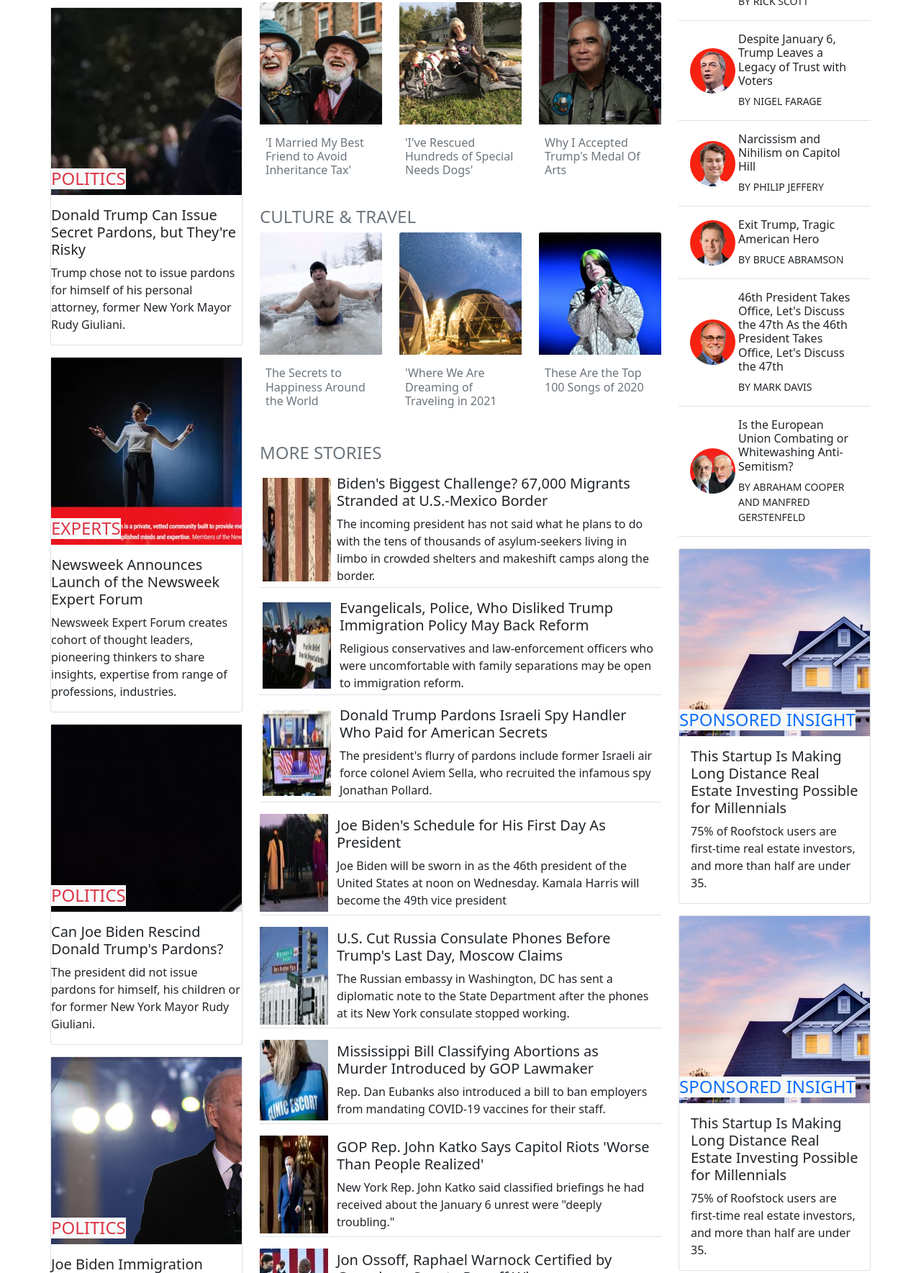
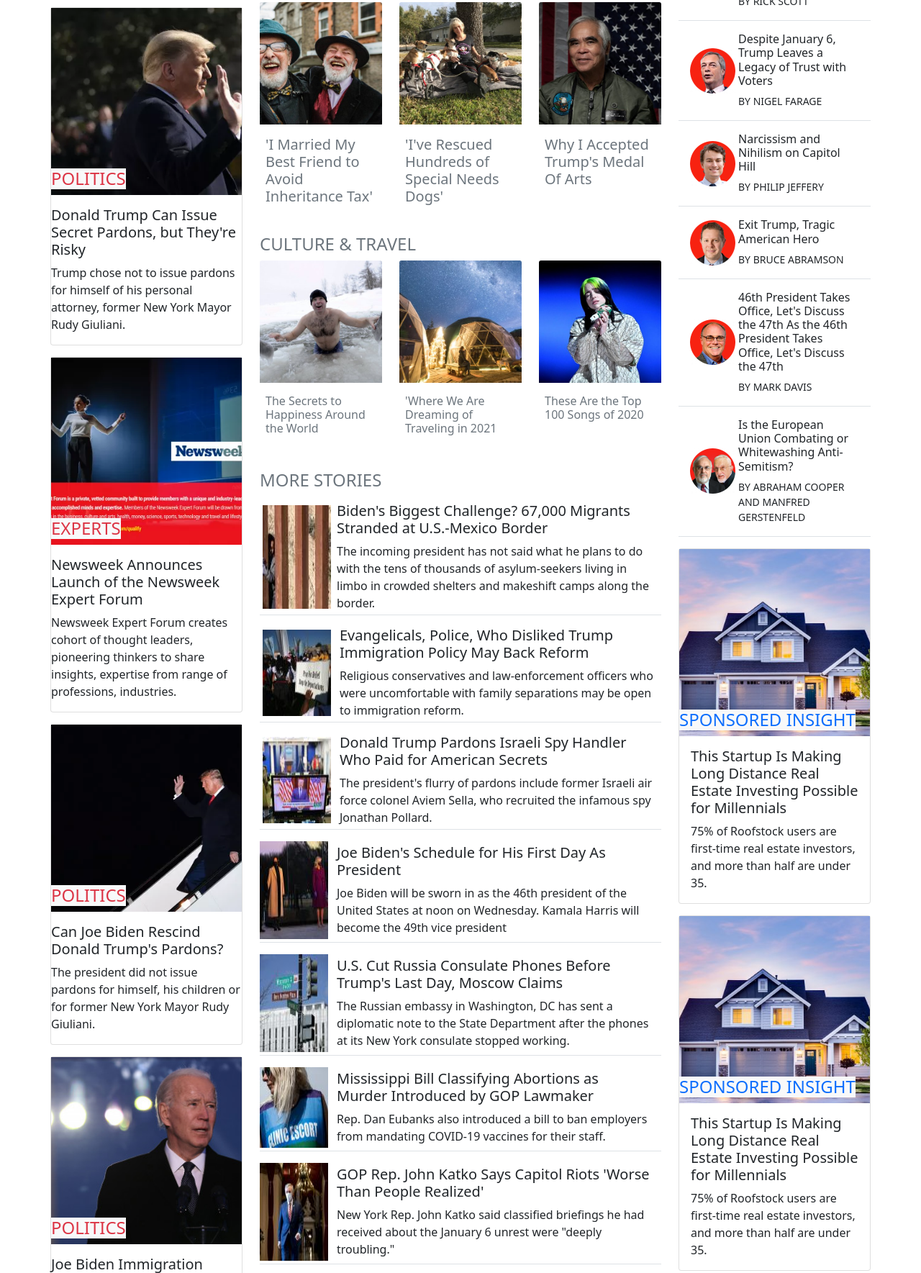
Before and after one commit to sjcco/Newsweek-replica, a plain HTML site: page index.html in a window 1280 px wide. Shown: the part 800-2569 px from the top of the page at 72% size. Drawn offline with nearby package versions, Linux system fonts and the light colour scheme.

Commit message:
update
fixed linter error
fixed 1st column img display error

```diff
--- a/index.html
+++ b/index.html
@@ -92,7 +92,7 @@
             <div class="d-flex flex-column">
               <div class="card my-2">
                 <div
-                  class="img-trump position-relative"
+                  class="c-bg-img position-relative"
                   style="
                     background-image: url('assets/images/donald-trump.png');
                     min-height: 260px;
@@ -113,7 +113,7 @@
               </div>
               <div class="card my-2">
                 <div
-                  class="img-trump position-relative"
+                  class="c-bg-img position-relative"
                   style="
                     background-image: url('assets/images/featured-2.png');
                     min-height: 260px;
@@ -135,7 +135,7 @@
               </div>
               <div class="card my-2">
                 <div
-                  class="img-trump position-relative"
+                  class="c-bg-img position-relative"
                   style="
                     background-image: url('assets/images/featured-3.png');
                     min-height: 260px;
@@ -158,7 +158,7 @@
               </div>
               <div class="card my-2">
                 <div
-                  class="img-trump position-relative"
+                  class="c-bg-img position-relative"
                   style="
                     background-image: url('assets/images/featured-4.png');
                     min-height: 260px;
@@ -180,7 +180,7 @@
               </div>
               <div class="card my-2">
                 <div
-                  class="img-trump position-relative"
+                  class="c-bg-img position-relative"
                   style="
                     background-image: url('assets/images/featured-5.png');
                     min-height: 260px;
@@ -202,7 +202,7 @@
               </div>
               <div class="card my-2">
                 <div
-                  class="img-trump position-relative"
+                  class="c-bg-img position-relative"
                   style="
                     background-image: url('assets/images/sponsored-1.png');
                     min-height: 260px;
@@ -228,7 +228,7 @@
               </div>
               <div class="card my-2">
                 <div
-                  class="img-trump position-relative"
+                  class="c-bg-img position-relative"
                   style="
                     background-image: url('assets/images/sponsored-2.png');
                     min-height: 260px;
@@ -253,7 +253,7 @@
               </div>
               <div class="card my-2">
                 <div
-                  class="img-trump position-relative"
+                  class="c-bg-img position-relative"
                   style="
                     background-image: url('assets/images/sponsored-3.png');
                     min-height: 260px;
@@ -278,7 +278,7 @@
               </div>
               <div class="card my-2">
                 <div
-                  class="img-trump position-relative"
+                  class="c-bg-img position-relative"
                   style="
                     background-image: url('assets/images/sponsored-4.png');
                     min-height: 260px;
@@ -325,19 +325,19 @@
               <div class="col">
                 <img src="assets/images/myturn1.jpg" class="card-img-top" alt="Men hugging">
                 <div class="card-body px-0 mx-0">
-                  <h6 class="card-title text-muted px-0 mx-2 text-left">'I Married My Best Friend to Avoid Inheritance Tax'</h5>
+                  <h5 class="card-title text-muted px-0 mx-2 text-left">'I Married My Best Friend to Avoid Inheritance Tax'</h5>
                 </div>
               </div>
               <div class="col">
                 <img src="assets/images/myturn2.jpg" class="card-img-top" alt="Woman with dogs">
                 <div class="card-body px-0 mx-0">
-                  <h6 class="card-title text-muted px-0 mx-2 text-left">'I've Rescued Hundreds of Special Needs Dogs'</h5>
+                  <h5 class="card-title text-muted px-0 mx-2 text-left">'I've Rescued Hundreds of Special Needs Dogs'</h5>
                 </div>
               </div>
               <div class="col">
                 <img src="assets/images/myturn3.jpg" class="card-img-top" alt="Soldier smiling">
                 <div class="card-body px-0 mx-0">
-                  <h6 class="card-title text-muted px-0 mx-2 text-left">Why I Accepted Trump's Medal Of Arts</h5>
+                  <h5 class="card-title text-muted px-0 mx-2 text-left">Why I Accepted Trump's Medal Of Arts</h5>
                 </div>
               </div>
             </div>
@@ -606,7 +606,7 @@
 
           <div class="card my-3 ">
             <div
-              class="img-trump position-relative"
+              class="c-bg-img position-relative"
               style="
                 background-image: url('assets/images/sponsored-4.png');
                 min-height: 260px;
@@ -632,7 +632,7 @@
 
           <div class="card my-3">
             <div
-              class="img-trump position-relative"
+              class="c-bg-img position-relative"
               style="
                 background-image: url('assets/images/sponsored-4.png');
                 min-height: 260px;
@@ -667,7 +667,7 @@
 
           <div class="card my-3">
             <div
-              class="img-trump position-relative"
+              class="c-bg-img position-relative"
               style="
                 background-image: url('assets/images/sponsored-4.png');
                 min-height: 260px;
@@ -693,7 +693,7 @@
 
           <div class="card my-3">
             <div
-              class="img-trump position-relative"
+              class="c-bg-img position-relative"
               style="
                 background-image: url('assets/images/sponsored-4.png');
                 min-height: 260px;
--- a/style.css
+++ b/style.css
@@ -25,6 +25,13 @@
   font-size: 0.83rem;
 }
 
+.c-bg-img {
+  background-repeat: no-repeat;
+  background-position: center;
+  background-clip: border-box;
+  background-size: cover;
+}
+
 @media only screen and (min-width: 992px) {
   .logo {
     max-width: 396px;
```
